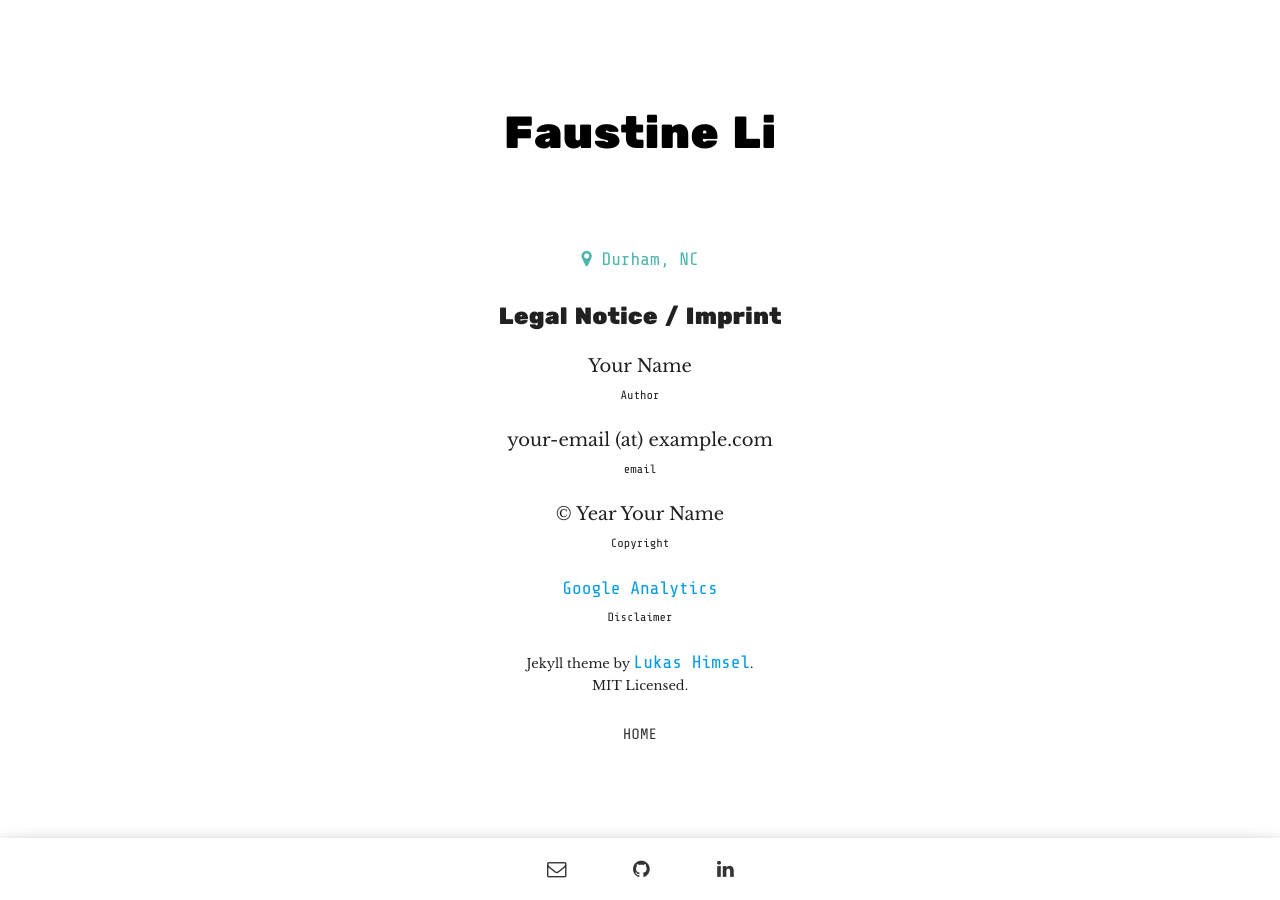
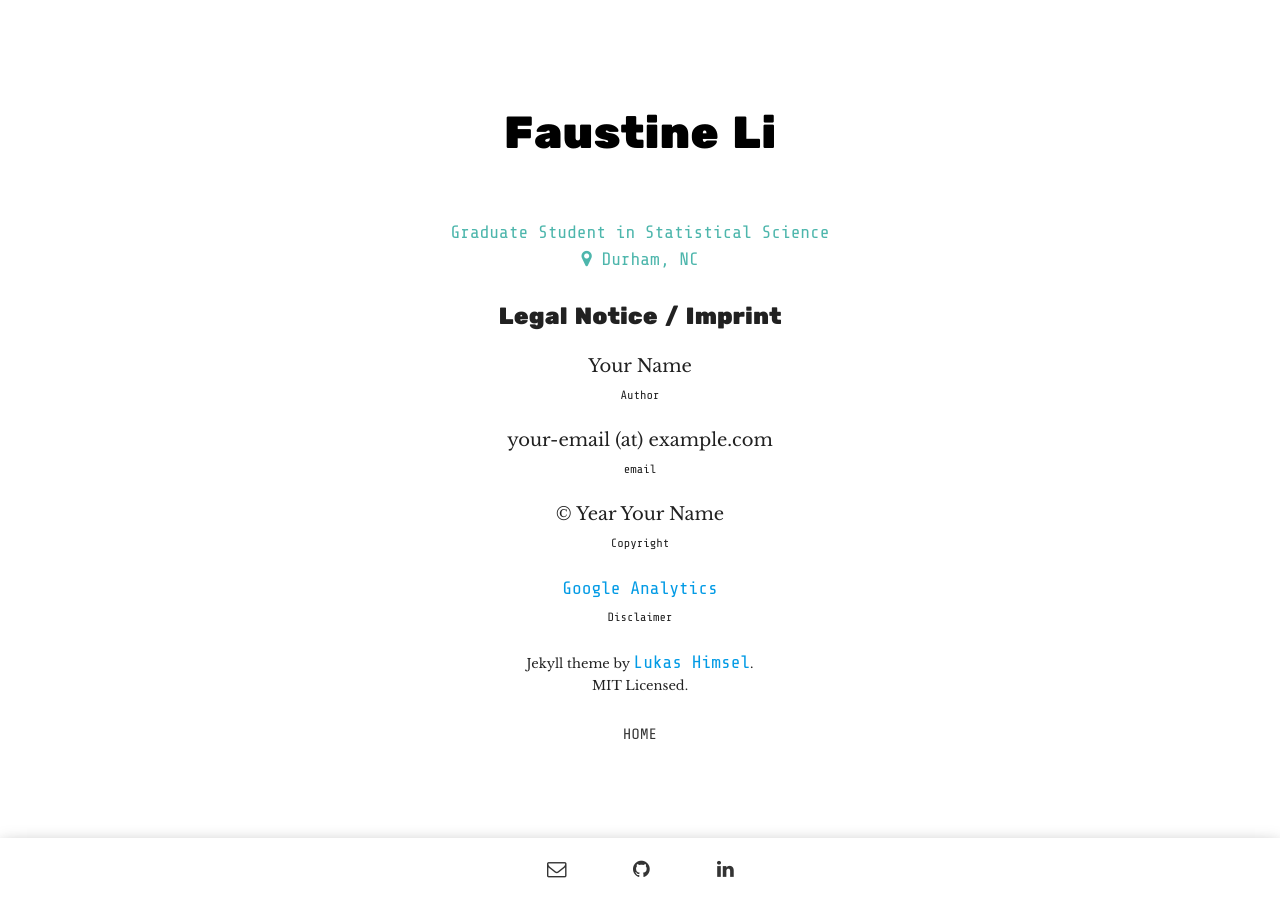
Before and after one commit to FaustineLi/FaustineLi.github.io, a Jekyll site: the page built from imprint.html, in a window 1280 px wide. Built offline with Jekyll 4.4.1, drawn with Linux system fonts in a browser that asks for light colours.

Commit message:
update projects and about

```diff
--- a/_config.yml
+++ b/_config.yml
@@ -1,6 +1,6 @@
 title: 'Faustine Li'
-description: ""
-about: ""
+description: "Duke University"
+about: "Graduate Student in Statistical Science"
 location: "Durham, NC"
 email: faustineli12@gmail.com
 baseurl:
```
Also changed, not shown: _data/projects.yml (+8 -0 lines).
